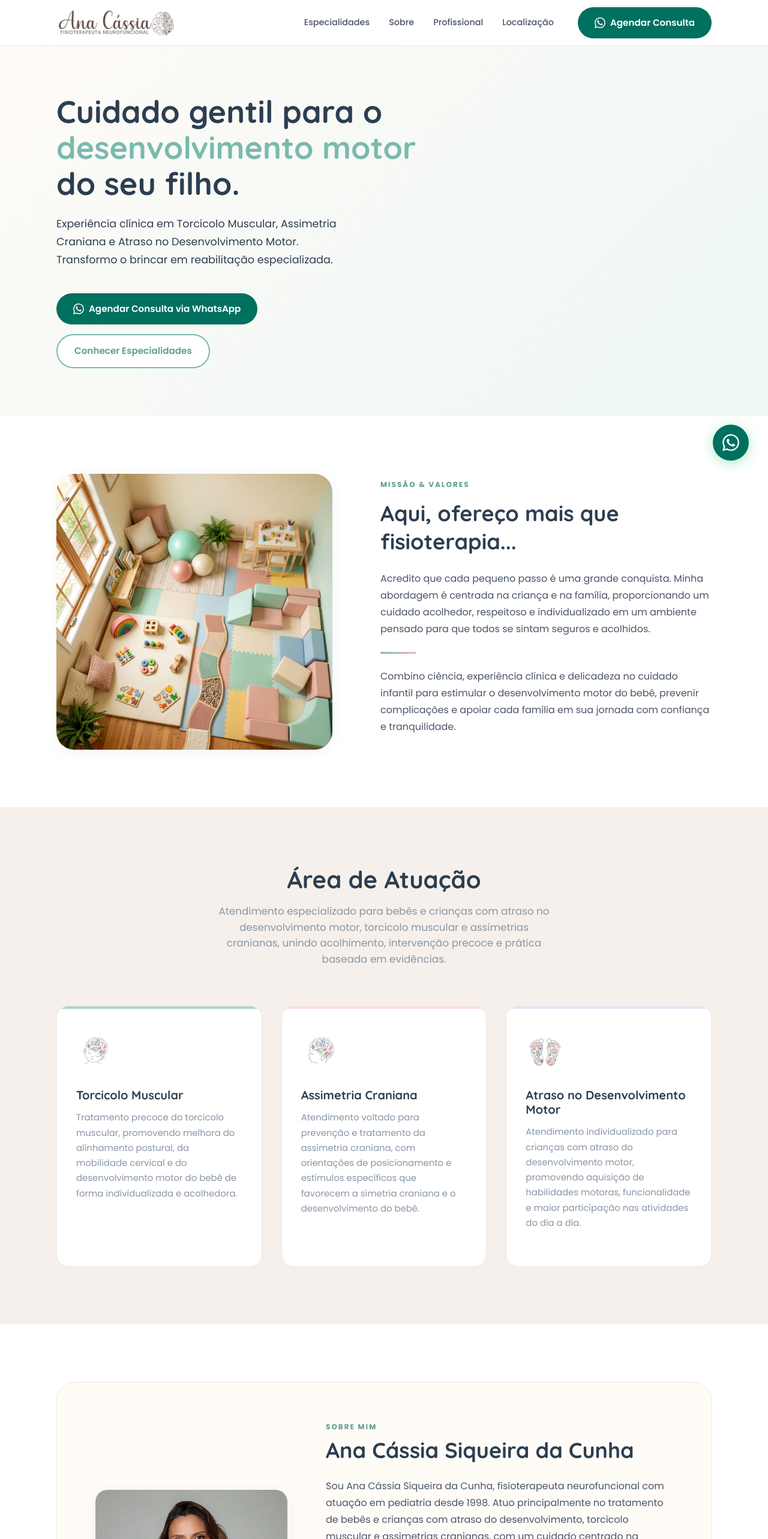
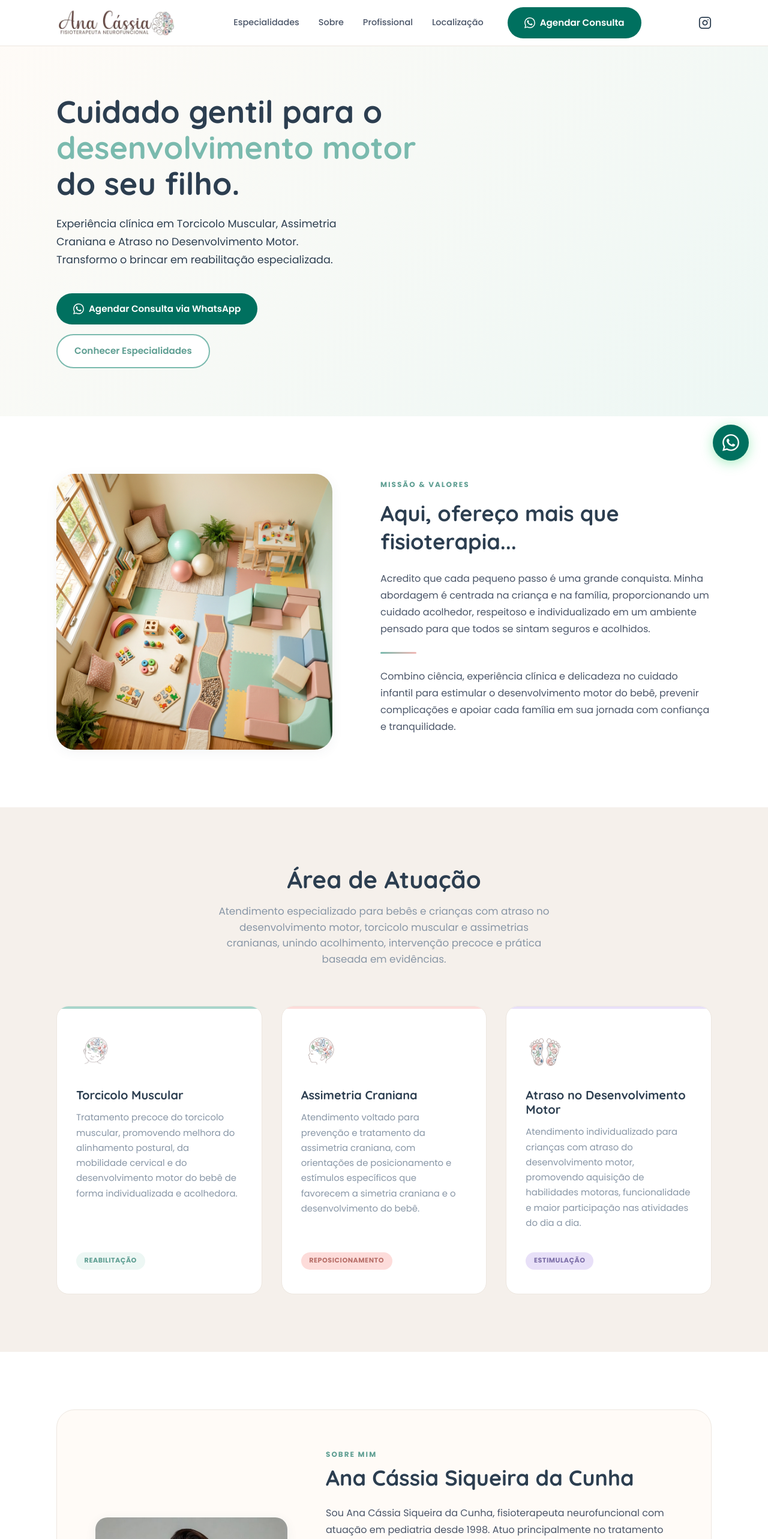
Before and after one commit to sitefisioneuro-droid/neuro-fisio, a Next.js app: page / in a window 1280 px wide. Shown: the top 2566 px of the page at 60% size. Built offline with nearby package versions, Linux system fonts and the light colour scheme.

Commit message:
mobile first

```diff
--- a/src/app/page.module.css
+++ b/src/app/page.module.css
@@ -112,6 +112,25 @@
   background: var(--text-dark);
   border-radius: 2px;
   transition: all 0.3s ease;
+}
+
+.headerActions {
+  display: flex;
+  align-items: center;
+  gap: 1.25rem;
+}
+
+.headerInstagram {
+  color: var(--text-dark);
+  display: flex;
+  align-items: center;
+  justify-content: center;
+  transition: all 0.3s ease;
+}
+
+.headerInstagram:hover {
+  color: var(--sage);
+  transform: translateY(-2px);
 }
 
 /* ── HERO ── */
@@ -340,6 +359,9 @@
   transition: all 0.4s ease;
   position: relative;
   overflow: hidden;
+  display: flex;
+  flex-direction: column;
+  height: 100%;
 }
 
 .specialtyCard::before {
@@ -386,12 +408,19 @@
   margin-bottom: 1.25rem;
 }
 
+.cardFooter {
+  margin-top: auto;
+  padding-top: 1rem;
+}
+
 .cardTag {
   display: inline-block;
-  font-size: 0.75rem;
-  font-weight: 600;
-  padding: 0.3rem 0.85rem;
+  font-size: 0.7rem;
+  font-weight: 700;
+  padding: 0.35rem 0.85rem;
   border-radius: var(--radius-full);
+  text-transform: uppercase;
+  letter-spacing: 0.5px;
 }
 
 .tagSage {
--- a/src/app/page.tsx
+++ b/src/app/page.tsx
@@ -74,6 +74,17 @@ export default function Home() {
             </a>
           </nav>
 
+          <div className={styles.headerActions}>
+            <a
+              href={INSTAGRAM_URL}
+              target="_blank"
+              rel="noopener noreferrer"
+              className={styles.headerInstagram}
+              aria-label="Instagram"
+            >
+              <Instagram size={22} />
+            </a>
+
             <button
               className={styles.hamburger}
               onClick={() => setMenuOpen(!menuOpen)}
@@ -83,6 +94,7 @@ export default function Home() {
               <span />
               <span />
             </button>
+          </div>
         </div>
       </header>
 
@@ -195,7 +207,9 @@ export default function Home() {
                   desenvolvimento motor do bebê de forma individualizada e
                   acolhedora.
                 </p>
-
+                <div className={styles.cardFooter}>
+                  <span className={`${styles.cardTag} ${styles.tagSage}`}>Reabilitação</span>
+                </div>
               </div>
 
               {/* Card 2 — Assimetria Craniana */}
@@ -210,7 +224,9 @@ export default function Home() {
                   específicos que favorecem a simetria craniana e o
                   desenvolvimento do bebê.
                 </p>
-
+                <div className={styles.cardFooter}>
+                  <span className={`${styles.cardTag} ${styles.tagBlush}`}>Reposicionamento</span>
+                </div>
               </div>
 
               {/* Card 3 — Atraso Motor */}
@@ -225,7 +241,9 @@ export default function Home() {
                   motoras, funcionalidade e maior participação nas atividades
                   do dia a dia.
                 </p>
-
+                <div className={styles.cardFooter}>
+                  <span className={`${styles.cardTag} ${styles.tagLavender}`}>Estimulação</span>
+                </div>
               </div>
             </div>
           </div>
@@ -293,14 +311,17 @@ export default function Home() {
         <section id="localizacao" className={styles.location}>
           <div className={styles.locationInner}>
             <div className={styles.mapWrapper}>
-              {/* Trocar pela imagem real do mapa ou iframe do Google Maps */}
-              <Image
-                src="/images/map.png"
-                alt="Mapa de localização"
-                width={600}
-                height={500}
+              <iframe
+                src="https://www.google.com/maps/embed?pb=!1m18!1m12!1m3!1d3751.071991077431!2d-43.95873230000001!3d-19.9213709!2m3!1f0!2f0!3f0!3m2!1i1024!2i768!4f13.1!3m3!1m2!1s0xa69741bd3cc4f9%3A0x8ea06e3faffc31e8!2sR.%20Jaceguai%2C%20208%20-%20Prado%2C%20Belo%20Horizonte%20-%20MG%2C%2030411-073!5e0!3m2!1spt-BR!2sbr!4v1778333637167!5m2!1spt-BR!2sbr"
+                width="100%"
+                height="100%"
+                style={{ border: 0 }}
+                allowFullScreen={true}
+                loading="lazy"
+                referrerPolicy="no-referrer-when-downgrade"
+                title="Mapa de localização"
                 className={styles.mapImg}
-              />
+              ></iframe>
             </div>
 
             <div className={styles.contactCard}>
@@ -318,7 +339,7 @@ export default function Home() {
                     <span className={styles.contactLabel}>Endereço</span>
                     {/* ⬇ Trocar pelo endereço real */}
                     <p className={styles.contactValue}>
-                      Endereço pendente — a ser atualizado
+                      Rua Jaceguai 208 - salas 1213/1214. Bairro Prado.
                     </p>
                   </div>
                 </div>
```
Lines whose indentation alone changed are shown as unchanged.
